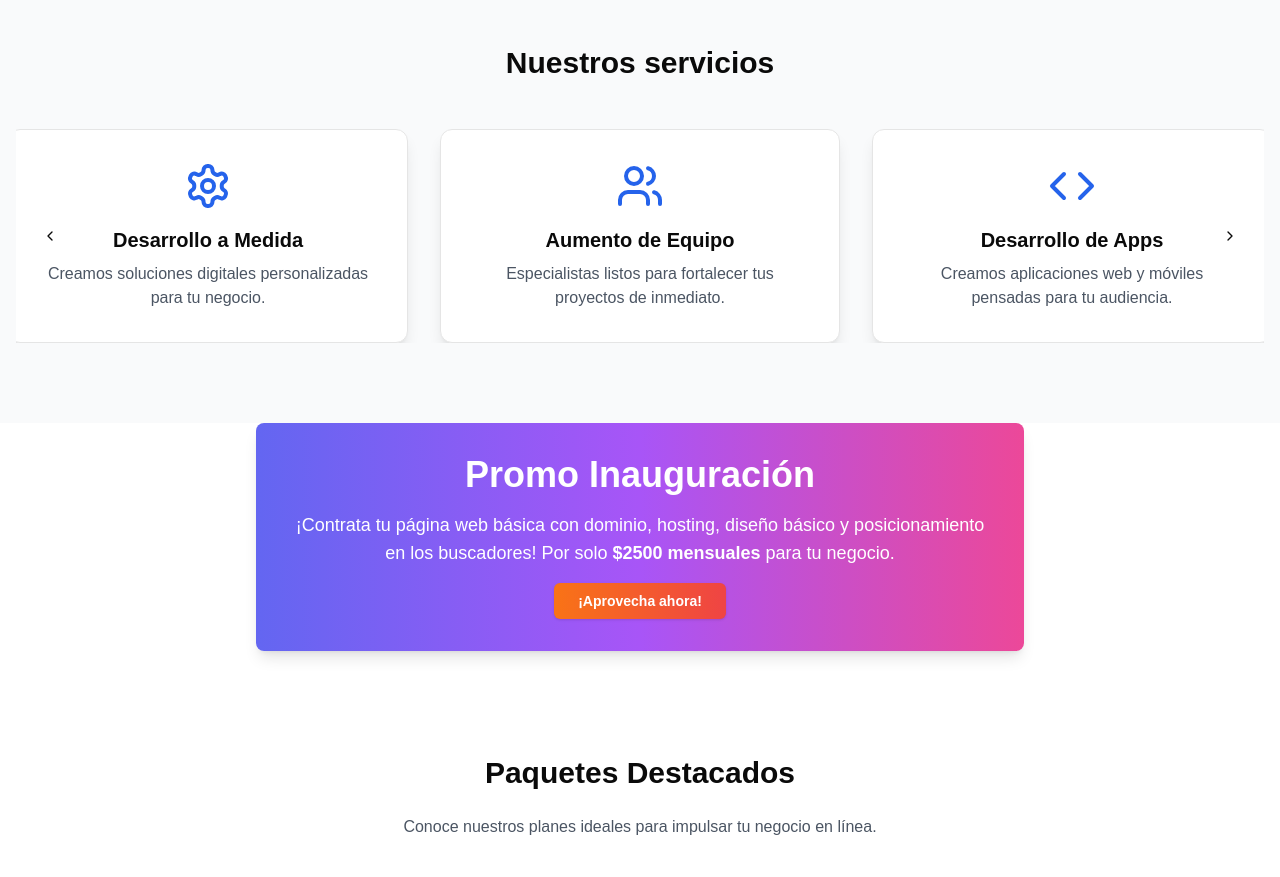
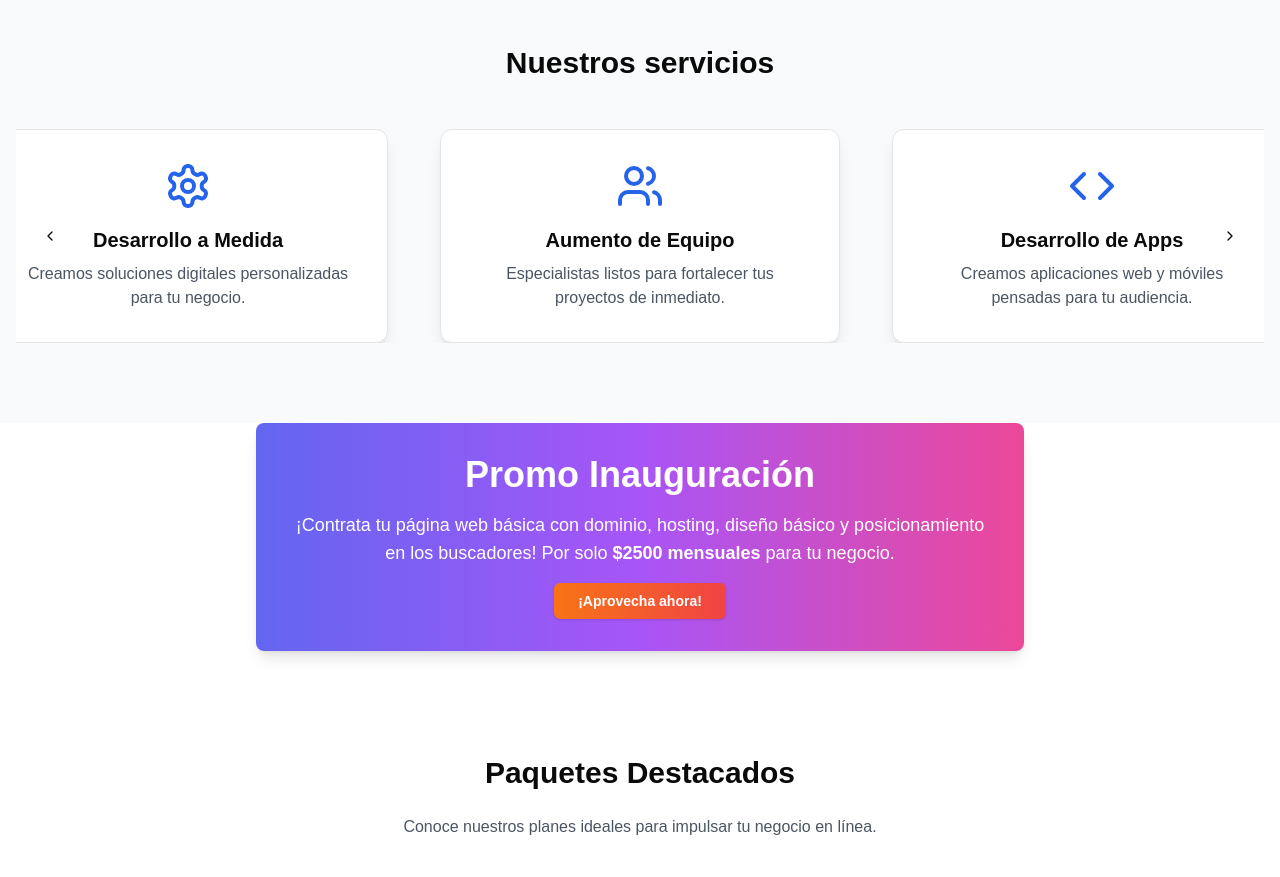
Before and after one commit to maramal/laso-uy, a Next.js app: page / in a window 1280 px wide. Shown: the part 900-1777 px from the top of the page. Built offline with nearby package versions, Linux system fonts and the light colour scheme.

Commit message:
agregado slide gaps de https://www.embla-carousel.com/guides/slide-gaps/

```diff
--- a/app/globals.css
+++ b/app/globals.css
@@ -79,3 +79,7 @@ body {
   display: flex;
   backface-visibility: hidden;
 }
+
+.embla__slide {
+  margin-right: 20px;
+}
```
